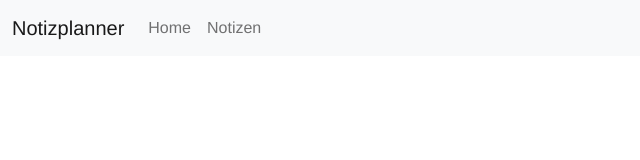
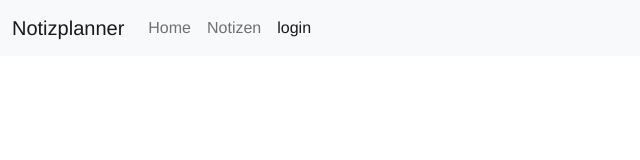
Before and after one commit to CemYildirim-1/WebTechFrontend, a Vue app: page /login in a window 1280 px wide. Shown: the top 160 px of the page, without its empty margins (0-640 px from the left). Built offline with nearby package versions, Linux system fonts and the light colour scheme.

Commit message:
added Readme

```diff
--- a/package.json
+++ b/package.json
@@ -17,6 +17,7 @@
     "bootstrap-icons": "^1.7.2",
     "core-js": "^3.6.5",
     "node-fetch": "^3.1.0",
+    "uuid": "^8.3.2",
     "vue": "^3.0.0",
     "vue-router": "^4.0.0-0"
   },
@@ -36,8 +37,8 @@
     "eslint-plugin-promise": "^4.2.1",
     "eslint-plugin-standard": "^4.0.0",
     "eslint-plugin-vue": "^7.0.0",
+    "jest-fetch-mock": "^3.0.3",
     "typescript": "~3.9.3",
-    "vue-jest": "^5.0.0-0",
-    "jest-fetch-mock": "^3.0.3"
+    "vue-jest": "^5.0.0-0"
   }
 }
--- a/src/components/ChangeNoteModal.vue
+++ b/src/components/ChangeNoteModal.vue
@@ -66,7 +66,7 @@ export default {
       headers.append('Content-Type', 'application/json')
 
       const payload = JSON.stringify({
-        ldt: Date(),
+        ldt: Date().replace(' GMT+0100 (Mitteleuropäische Normalzeit)', ''),
         entry: this.note,
         colour: this.noteColour
       })
--- a/src/components/Navbar.vue
+++ b/src/components/Navbar.vue
@@ -10,6 +10,7 @@
           <router-link class="nav-link" to="/">Home</router-link>
 <!--          <router-link class="nav-link" to="/neue Notiz anlegen">Neue Notiz</router-link>-->
           <router-link class="nav-link" to="/notizen">Notizen</router-link>
+          <router-link class="nav-link" to="/login">login</router-link>
         </div>
       </div>
     </div>
--- a/src/router/index.js
+++ b/src/router/index.js
@@ -21,7 +21,7 @@ const routes = [
     component: Notizen
   },
   {
-    path: '/UserLogin',
+    path: '/login',
     name: 'Login',
     component: Login
   }
--- a/src/views/Login.vue
+++ b/src/views/Login.vue
@@ -1,13 +1,10 @@
 <template>
-  <div>
-    <h6>Das wird die Login-page</h6>
+  <div> <h3>test
+  </h3>
   </div>
 </template>
 
 <script>
-export default {
-  name: 'Login'
-}
 </script>
 
 <style scoped>
```
Also changed, not shown: 2 other files (tests, documents, lock files or other folders).
